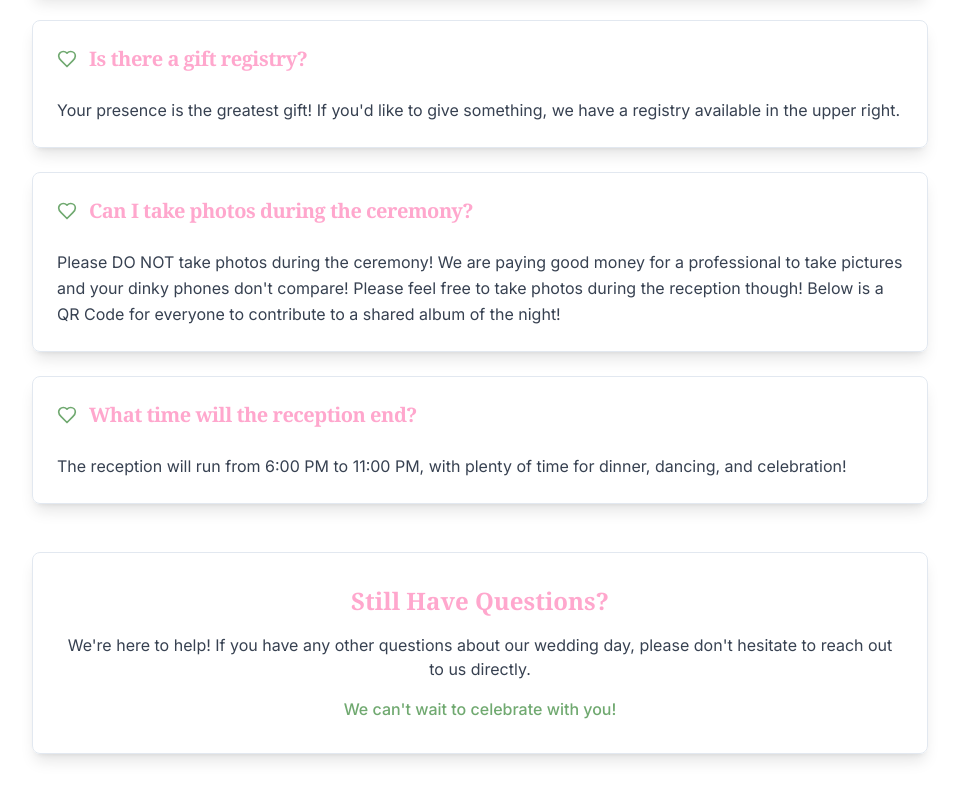
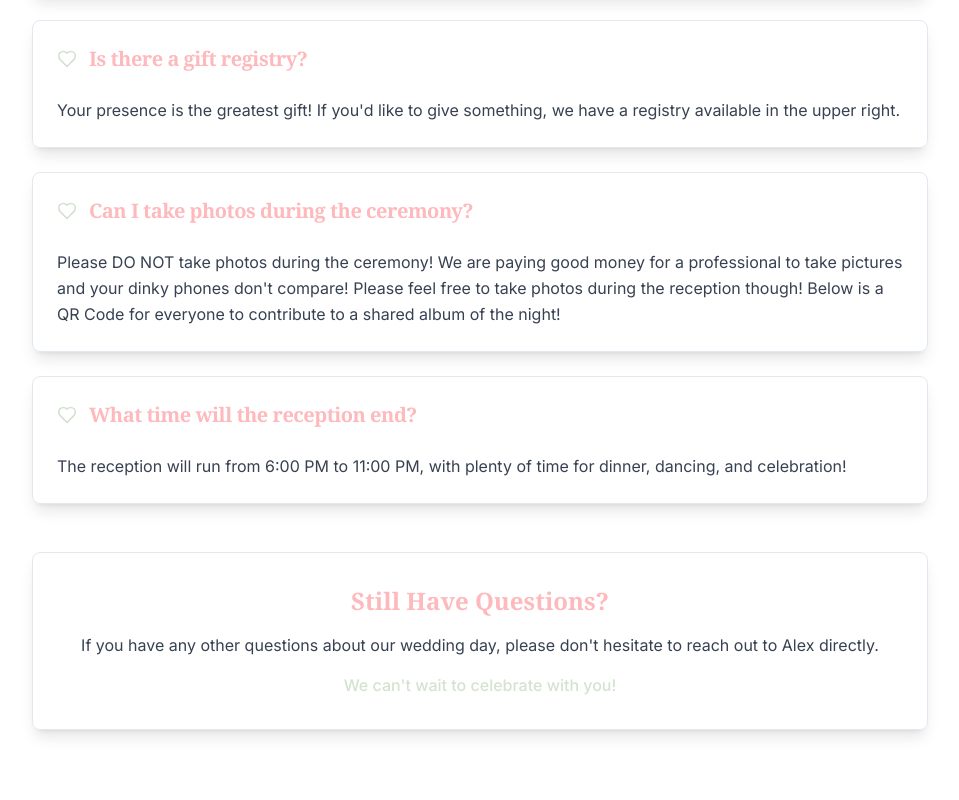
Before and after one commit to alexthoden/wedding-website, a React (Vite) app: page /faq in a window 1280 px wide. Shown: the part 1582-2382 px from the top of the page, without its empty margins (160-1119 px from the left). Built offline with nearby package versions, Linux system fonts and the light colour scheme.

Commit message:
aesthetic update

```diff
--- a/src/index.css
+++ b/src/index.css
@@ -39,12 +39,13 @@
 
     /* --wedding-coral: hsl(334, 100.00%, 82.70%); */
 
-    --wedding-coral: 334 100% 82.70%;
-    --wedding-peach: 25 95% 85%;
-    --wedding-lavender: 260 60% 80%;
-    --wedding-sage: 120 25% 55%;
-    --wedding-cream: 45 100% 97%;
-    --wedding-blue: 220 70% 75%;
+    --wedding-coral: 357 97% 86%;
+    --wedding-peach: 41 100% 86%;
+    /* --wedding-lavender: 260 60% 80%; */
+    /* --orange: 28 100% 80%; */
+    --wedding-sage: 107 24% 85%;
+    /* --wedding-cream: 45 100% 97%; */
+    --wedding-blue: 216 100% 90%;
 
     --sidebar-background: 0 0% 98%;
     --sidebar-foreground: 240 5.3% 26.1%;
--- a/src/pages/FAQPage.tsx
+++ b/src/pages/FAQPage.tsx
@@ -83,8 +83,8 @@ const FAQPage = () => {
                   Still Have Questions?
                 </h3>
                 <p className="text-gray-700 mb-4">
-                  We're here to help! If you have any other questions about our wedding day,
-                  please don't hesitate to reach out to us directly.
+                  If you have any other questions about our wedding day,
+                  please don't hesitate to reach out to Alex directly.
                 </p>
                 <p className="text-wedding-sage font-medium">
                   We can't wait to celebrate with you!
--- a/src/pages/RSVPPage.tsx
+++ b/src/pages/RSVPPage.tsx
@@ -142,7 +142,19 @@ const RSVPPage = () => {
       return;
     }
 
-    if (Object.keys(formData.attendance).length === 0) {
+    // Get all group members
+    const groupGuests = guestList.filter(g => String(g.group_id) === String(currentGuest.group_id));
+    if (groupGuests.length === 0) {
+      toast({
+        title: "No guests found for your group.",
+        variant: "destructive"
+      });
+      return;
+    }
+
+    // Ensure attendance is filled for each group member
+    const missingAttendance = groupGuests.some(g => !formData.attendance[g.email]);
+    if (missingAttendance) {
       toast({
         title: "Please select the attendance status for each guest",
         variant: "destructive"
@@ -151,42 +163,51 @@ const RSVPPage = () => {
     }
 
     setIsSubmitting(true);
+    try {
+      // For each guest in the group, upsert their RSVP
+      const upsertResults = await Promise.all(groupGuests.map(async (guest) => {
+        // Check for existing response for this guest
+        const { data: existing, error: fetchError } = await supabase
+          .from('rsvp_responses')
+          .select('*')
+          .eq('guest_email', guest.email.toLowerCase())
+          .maybeSingle();
+        if (fetchError) throw fetchError;
 
-    try {
         const responseData = {
-        guest_email: formData.email.toLowerCase(),
-        guest_name: formData.name,
-        attendance: formData.attendance, // store as jsonb
+          guest_email: guest.email.toLowerCase(),
+          guest_name: guest.name,
+          attendance: formData.attendance[guest.email],
           dietary_restrictions: formData.dietaryRestrictions || null,
           accommodation: formData.accommodation || null,
           message: formData.message || null,
           updated_at: new Date().toISOString(),
-        group_id: currentGuest?.group_id || null
+          group_id: guest.group_id || null
         };
+        console.log(responseData)
 
-      let result;
-      if (existingResponse) {
+        if (existing) {
           // Update existing response
-        result = await supabase
+          return await supabase
             .from('rsvp_responses')
             .update(responseData)
-          .eq('id', existingResponse.id);
+            .eq('id', existing.id);
         } else {
           // Insert new response
-        result = await supabase
+          return await supabase
             .from('rsvp_responses')
             .insert([responseData]);
         }
+      }));
 
-      if (result.error) {
-        throw result.error;
-      }
+      // Check for any errors
+      const anyError = upsertResults.some(r => r.error);
+      if (anyError) throw new Error('One or more responses failed to save.');
 
       toast({
-        title: existingResponse ? "RSVP Updated!" : "RSVP Submitted!",
+        title: "RSVP Submitted!",
         description: "Thank you for your response. We can't wait to celebrate with you!",
       });
-
       // Reset form
       setFormData({
         name: '',
@@ -363,7 +384,7 @@ const RSVPPage = () => {
                       </div>
                     ))}
 
-                  {Object.keys(formData.attendance).length > 0 && formData.attendance[Object.keys(formData.attendance)[0]] === 'yes' && (
+                  {Object.values(formData.attendance).some(val => val === 'yes') && (
                     <>
                       <div>
                         <Label htmlFor="dietary" className="text-wedding-coral font-medium">
```
Lines whose indentation alone changed are shown as unchanged.
